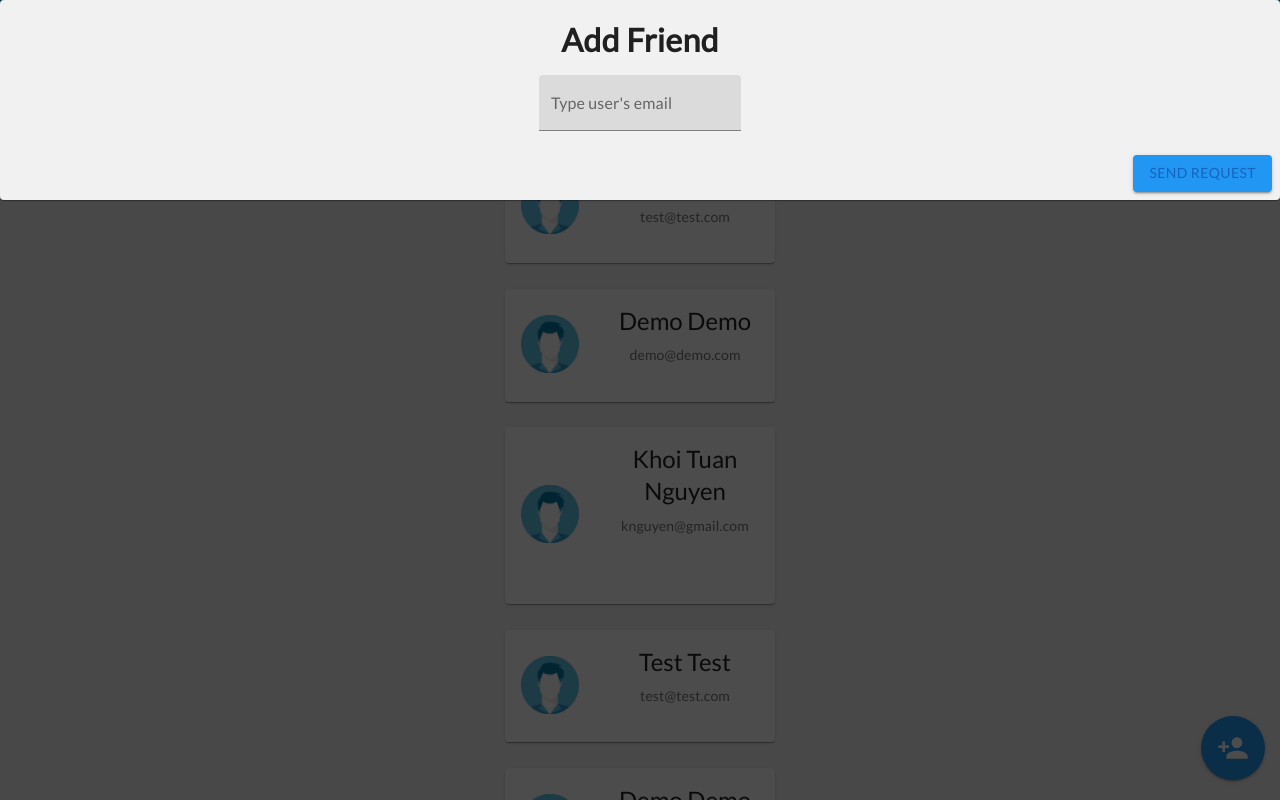
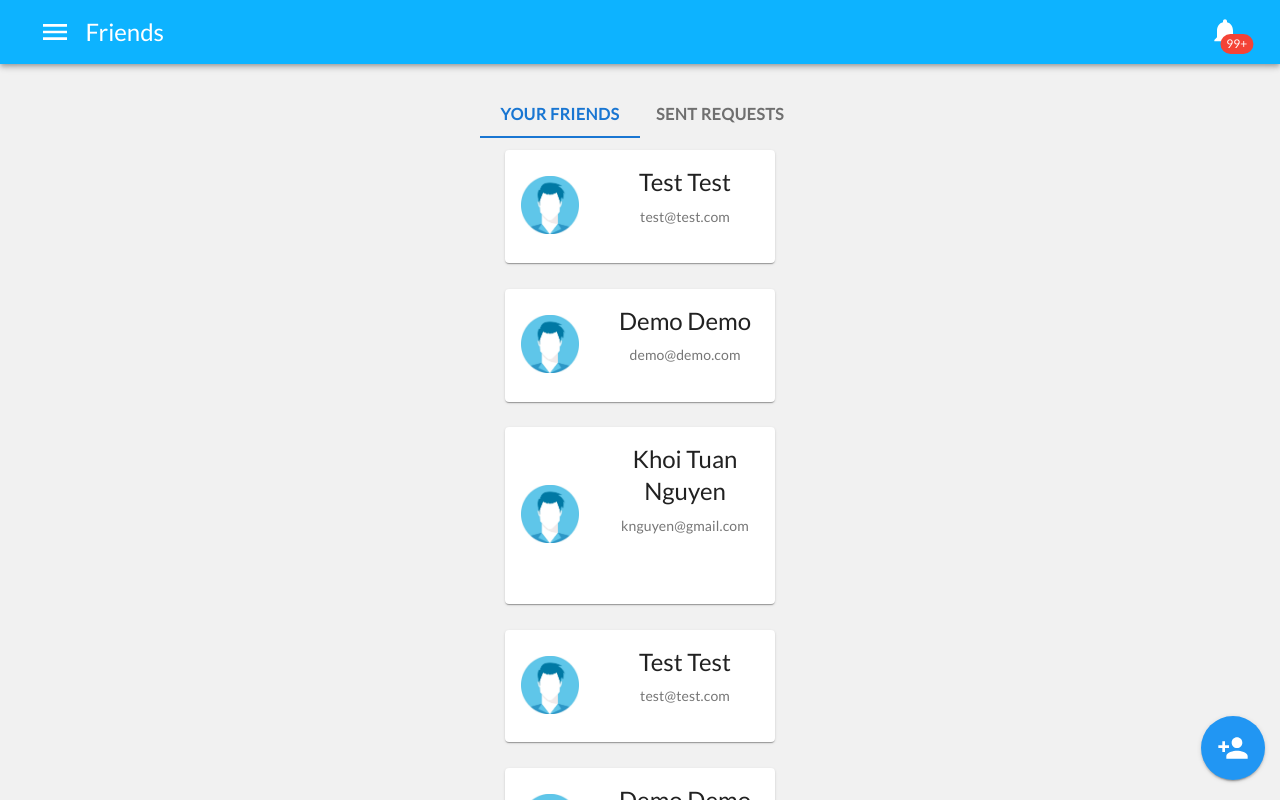
Before and after one commit to KhoiUna/chekchat, a Next.js app in the folder client/: page /friends in a window 1280 px wide. Shown: the top 800 px of the page. Built offline with nearby package versions, Linux system fonts and the light colour scheme.

Commit message:
customize scrollbar & update friend popup UI

```diff
--- a/client/components/friends/friend_popup.js
+++ b/client/components/friends/friend_popup.js
@@ -14,7 +14,7 @@ import HUE from "@material-ui/core/colors/blue";
 
 const useStyles = makeStyles((theme) => ({
   root: {
-    position: "absolute",
+    position: "fixed",
     backgroundColor: "#f1f1f1",
     width: "100%",
   },
@@ -32,12 +32,22 @@ const buttonTheme = createMuiTheme({
     primary: { main: HUE[500], contrastText: "white" },
   },
 });
+const theme = createMuiTheme({
+  palette: {
+    primary: { main: HUE[700], contrastText: HUE[700] },
+  },
+});
 
-export default function FriendPopup() {
+export default function FriendPopup({ showPopup, togglePopup }) {
   const classes = useStyles();
 
   return (
-    <div className={utilStyles.popup_layer}>
+    <>
+      <div
+        className={utilStyles.popup_layer}
+        onClick={() => togglePopup(showPopup)}
+      ></div>
+      <div className={utilStyles.popup_container}>
         <Card className={classes.root}>
           <CardContent>
             <Typography gutterBottom className={classes.title}>
@@ -45,7 +55,9 @@ export default function FriendPopup() {
             </Typography>
 
             <form noValidate autoComplete="off">
+              <MuiThemeProvider theme={theme}>
                 <TextField label="Type user's email" variant="filled" />
+              </MuiThemeProvider>
             </form>
           </CardContent>
 
@@ -58,5 +70,6 @@ export default function FriendPopup() {
           </CardActions>
         </Card>
       </div>
+    </>
   );
 }
--- a/client/pages/friends.js
+++ b/client/pages/friends.js
@@ -95,6 +95,11 @@ export default function Friends() {
     setValue(newValue);
   };
 
+  const [showPopup, setShowPopup] = useState(false);
+  const togglePopup = (state) => {
+    setShowPopup(!state);
+  };
+
   return (
     <MainLayout componentName="Friends">
       <MuiThemeProvider theme={theme}>
@@ -132,10 +137,17 @@ export default function Friends() {
         </Grid>
       )}
 
-      {!false && <FriendPopup />}
+      {showPopup && (
+        <FriendPopup showPopup={showPopup} togglePopup={togglePopup} />
+      )}
 
       <MuiThemeProvider theme={buttonTheme}>
-        <Button variant="contained" color="primary" className={classes.button}>
+        <Button
+          variant="contained"
+          color="primary"
+          className={classes.button}
+          onClick={() => togglePopup(showPopup)}
+        >
           <PersonAddIcon
             className={utilStyles.icon}
             style={{ fontSize: "2rem" }}
--- a/client/styles/global.css
+++ b/client/styles/global.css
@@ -10,7 +10,14 @@
   -moz-osx-font-smoothing: grayscale;
 }
 
-html,
-body {
-  height: 100vh;
+/* Customize scrollbar */
+*::-webkit-scrollbar {
+  width: 10px !important;
 }
+*::-webkit-scrollbar-track {
+  background-color: #e6e4e4e7;
+}
+*::-webkit-scrollbar-thumb {
+  background-color: silver;
+  border-radius: 15px;
+}
--- a/client/styles/utils.module.css
+++ b/client/styles/utils.module.css
@@ -24,3 +24,9 @@
   cursor: pointer;
   z-index: 2;
 }
+
+.popup_container {
+  position: absolute;
+  z-index: 3;
+  bottom: 98%;
+}
```
Lines whose indentation alone changed are shown as unchanged.
